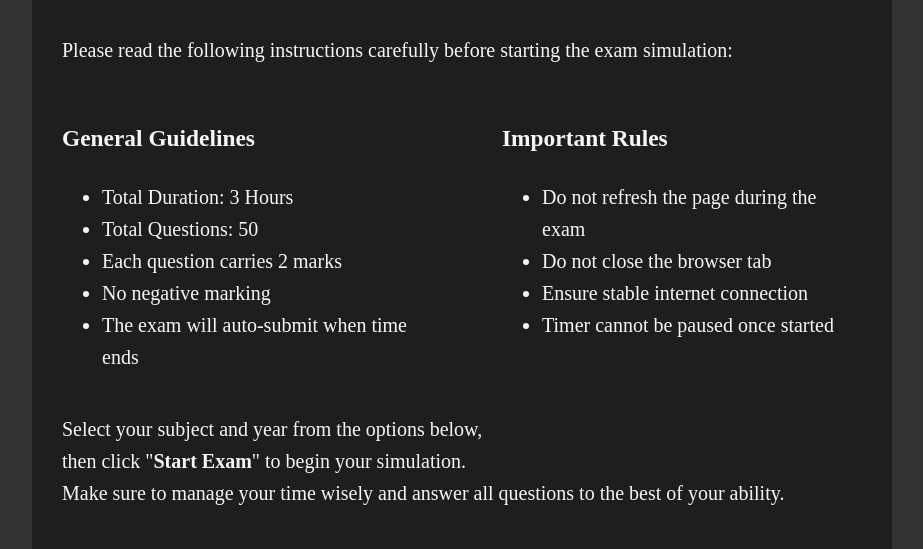
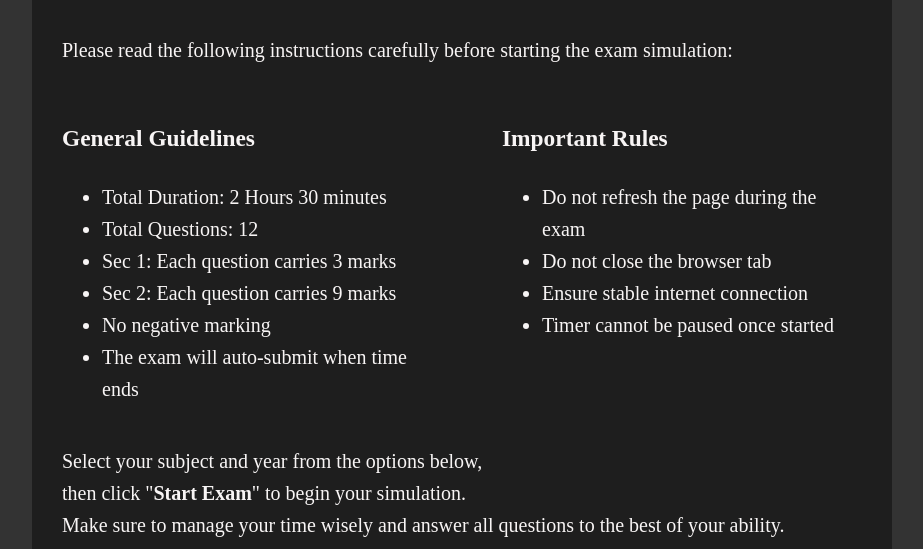
Before and after one commit to archa-s-ar/GASANA1.0, a Flask app: page /xam_simu in a window 1280 px wide. Shown: the part 300-849 px from the top of the page, without its empty margins (178-1101 px from the left). Run offline with Flask 3, Linux system fonts and the light colour scheme; some web fonts are replaced.

Commit message:
Fixed time, ques num of xam simulator

```diff
--- a/templates/xam_simu.html
+++ b/templates/xam_simu.html
@@ -22,9 +22,10 @@
     <div class="rules-box">
     <h3>General Guidelines</h3>
     <ul>
-        <li>Total Duration: 3 Hours</li>
-        <li>Total Questions: 50</li>
-        <li>Each question carries 2 marks</li>
+        <li>Total Duration: 2 Hours 30 minutes</li>
+        <li>Total Questions: 12</li>
+        <li>Sec 1: Each question carries 3 marks</li>
+        <li>Sec 2: Each question carries 9 marks</li>
         <li>No negative marking</li>
         <li>The exam will auto-submit when time ends</li>
     </ul>
```
